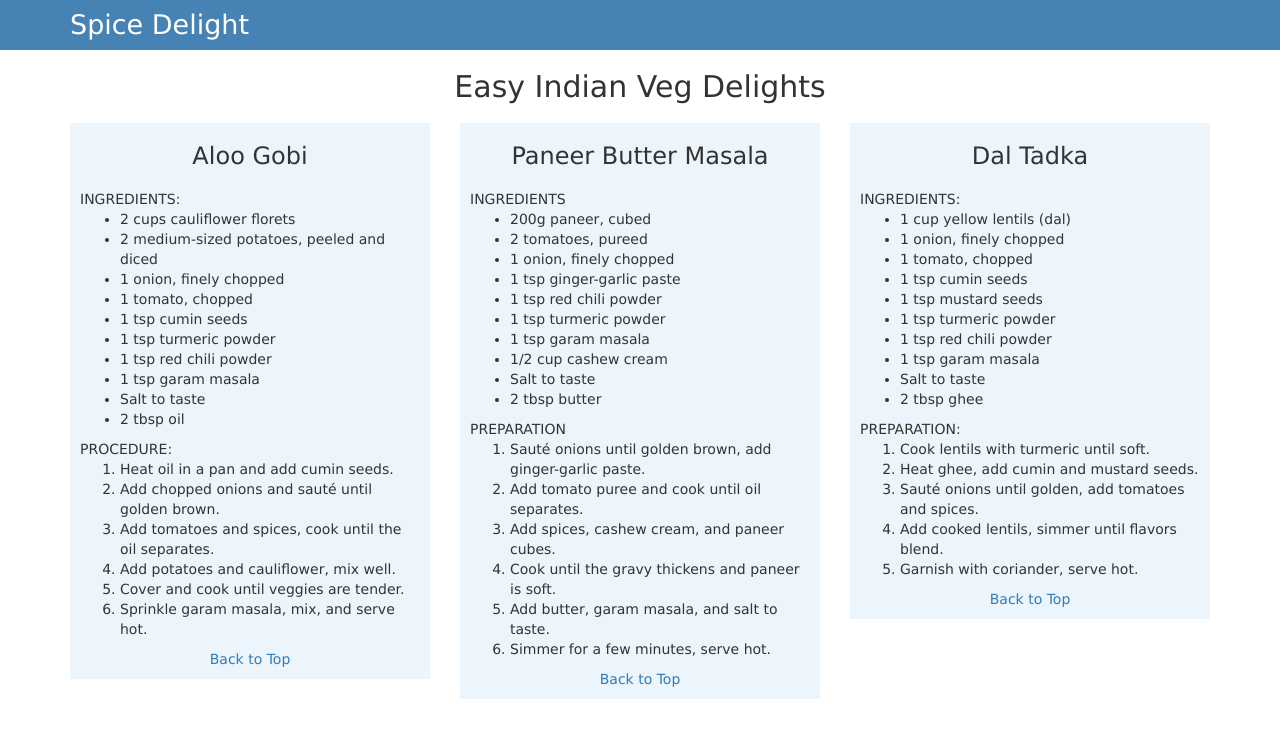
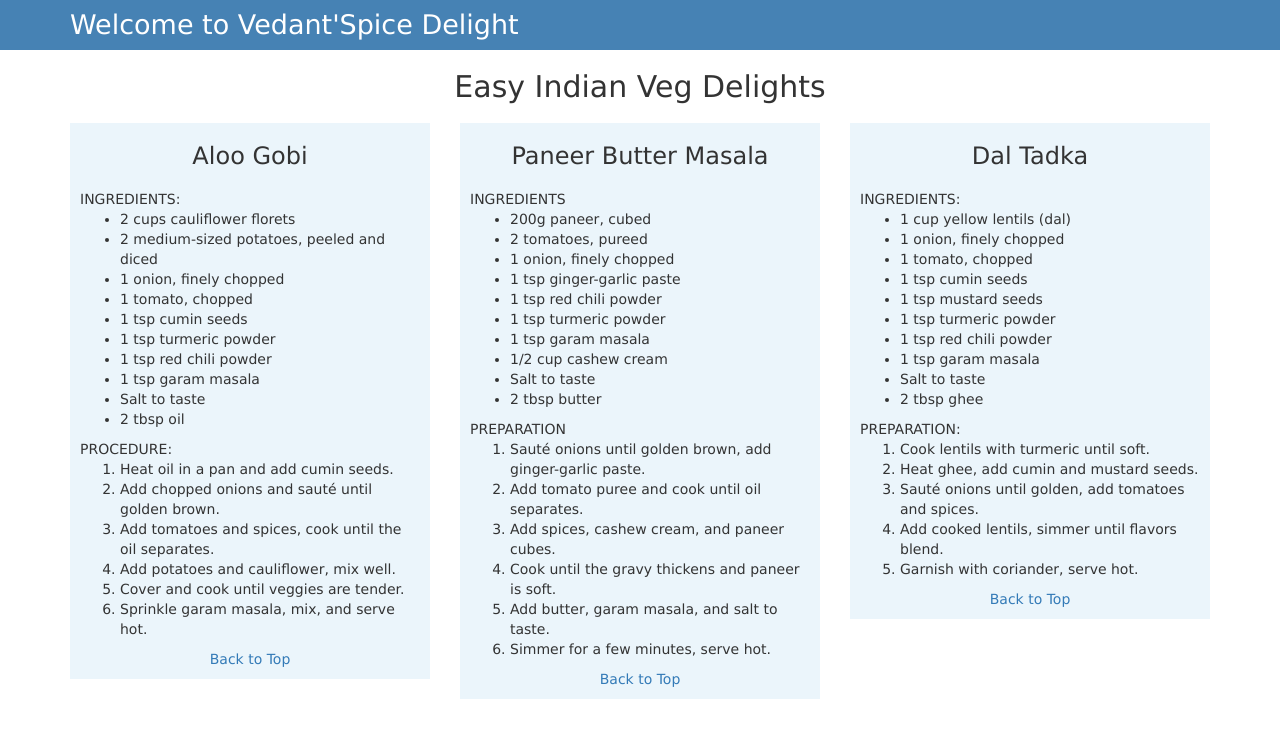
Before and after one commit to rjvedant/coursera-test, a plain HTML site: page Model-3 Assignment-2/index.html in a window 1280 px wide. Drawn offline with Linux system fonts and the light colour scheme.

Commit message:
Update index.html

```diff
--- a/Model-3 Assignment-2/index.html
+++ b/Model-3 Assignment-2/index.html
@@ -4,7 +4,7 @@
     <meta http-equiv="Content-Type" content="text/html; charset=UTF-8">
     <meta http-equiv="X-UA-Compatible" content="IE=edge">
     <meta name="viewport" content="width=device-width, initial-scale=1">
-    <title>Welcome to Vedant's Indian Veg Delights</title>
+    <title>Vedant's Menu</title>
     <link rel="stylesheet" href="./Styles/bootstrap.min.css">
     <link rel="stylesheet" href="./Styles/styles.css">
 </head>
@@ -13,7 +13,7 @@
         <nav id="header-nav" class="navbar navbar-default">
             <div class="container">
                 <div class="navbar-header">
-                    <a class="navbar-brand" href="#"><h1>Spice Delight</h1></a>
+                    <a class="navbar-brand" href="#"><h1>Welcome to Vedant'Spice Delight</h1></a>
                     <button type="button" class="navbar-toggle collapsed" data-toggle="collapse" data-target="#collapsable-nav" aria-expanded="false">
                         <span class="sr-only">Toggle navigation</span>
                         <span class="icon-bar"></span>
```
